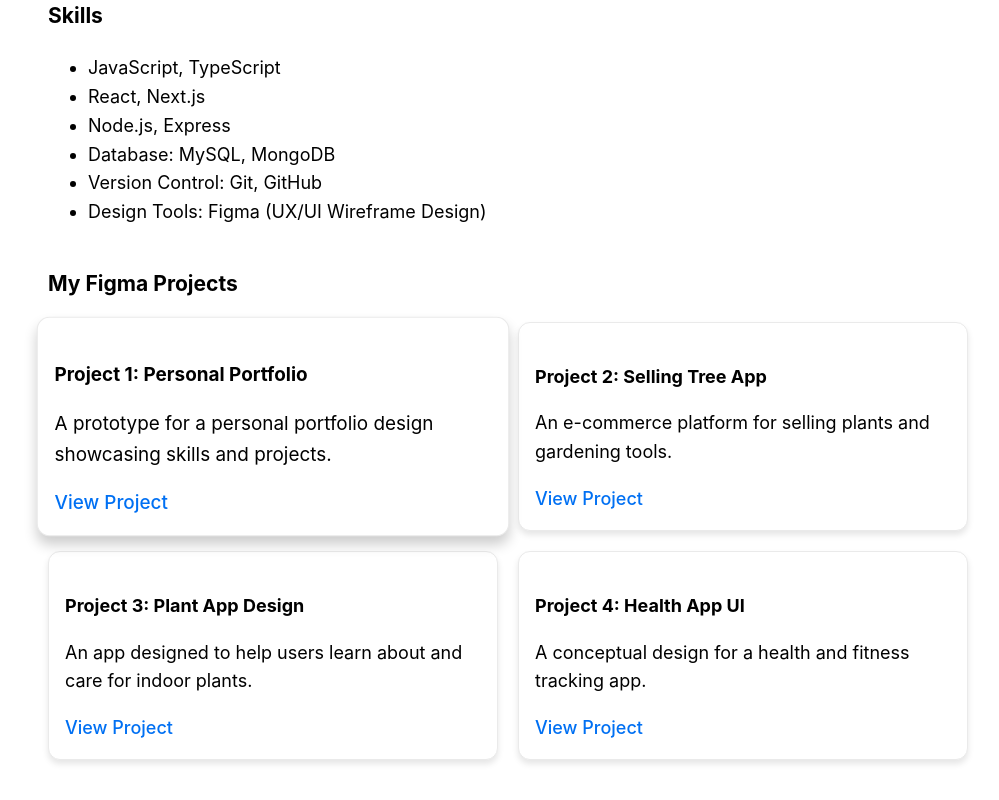
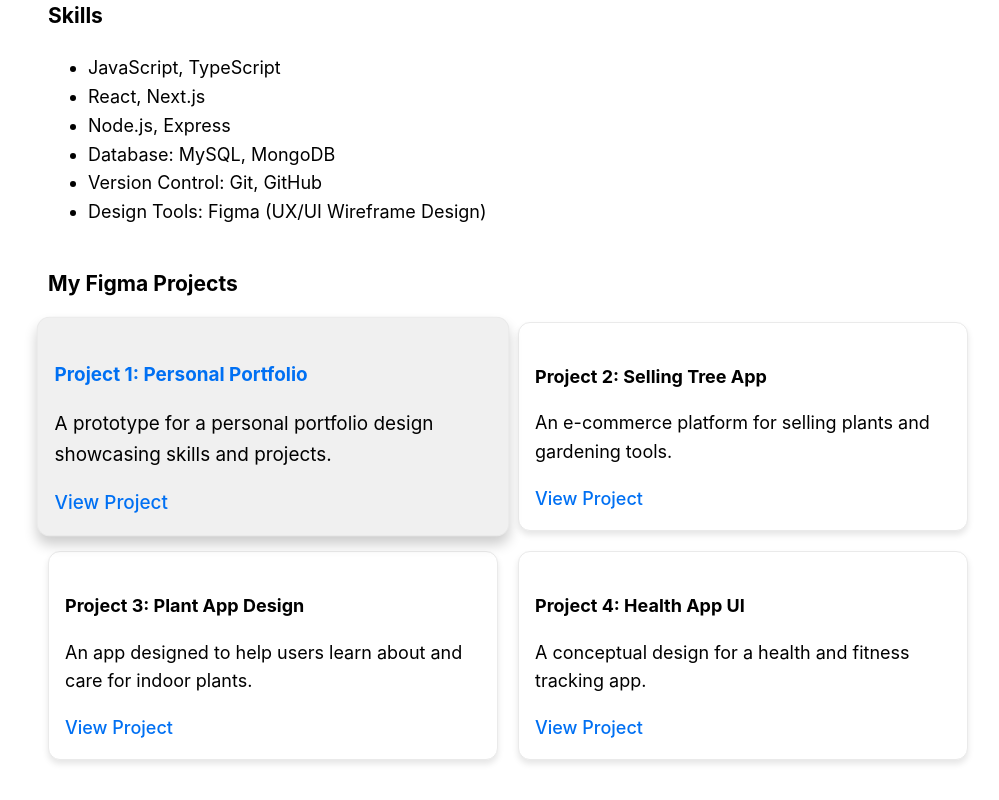
Before and after one commit to kunpriyaa/nextjs-blog, a Next.js app: page / in a window 1280 px wide. In both pictures the pointer is over the element 405 px from the left and 1368 px from the top of the page. Shown: the part 942-1742 px from the top of the page, without its empty margins (132-1131 px from the left). Built offline with nearby package versions, Linux system fonts and the light colour scheme.

Commit message:
cardstyle

```diff
--- a/components/layout.module.css
+++ b/components/layout.module.css
@@ -36,27 +36,35 @@
   border-radius: 12px;
   padding: 16px;
   box-shadow: 0 4px 6px rgba(0, 0, 0, 0.1);
-  transition: transform 0.2s ease-in-out, box-shadow 0.2s ease-in-out;
+  transition: transform 0.3s ease-in-out, box-shadow 0.3s ease-in-out, background-color 0.3s ease-in-out;
 }
 
 .projectItem:hover {
   transform: scale(1.05);
   box-shadow: 0 8px 12px rgba(0, 0, 0, 0.2);
+  background-color: #f0f0f0;
+}
+
+.projectItem:hover .projectTitle {
+  color: #0070f3;
 }
 
 .projectTitle {
   font-size: 18px;
   font-weight: bold;
   margin-bottom: 10px;
+  transition: color 0.3s ease;
 }
 
 .projectLink {
   color: #0070f3;
   text-decoration: none;
   font-weight: 500;
+  transition: color 0.3s ease;
 }
 
 .projectLink:hover {
+  color: #005bb5;
   text-decoration: underline;
 }
 
```
